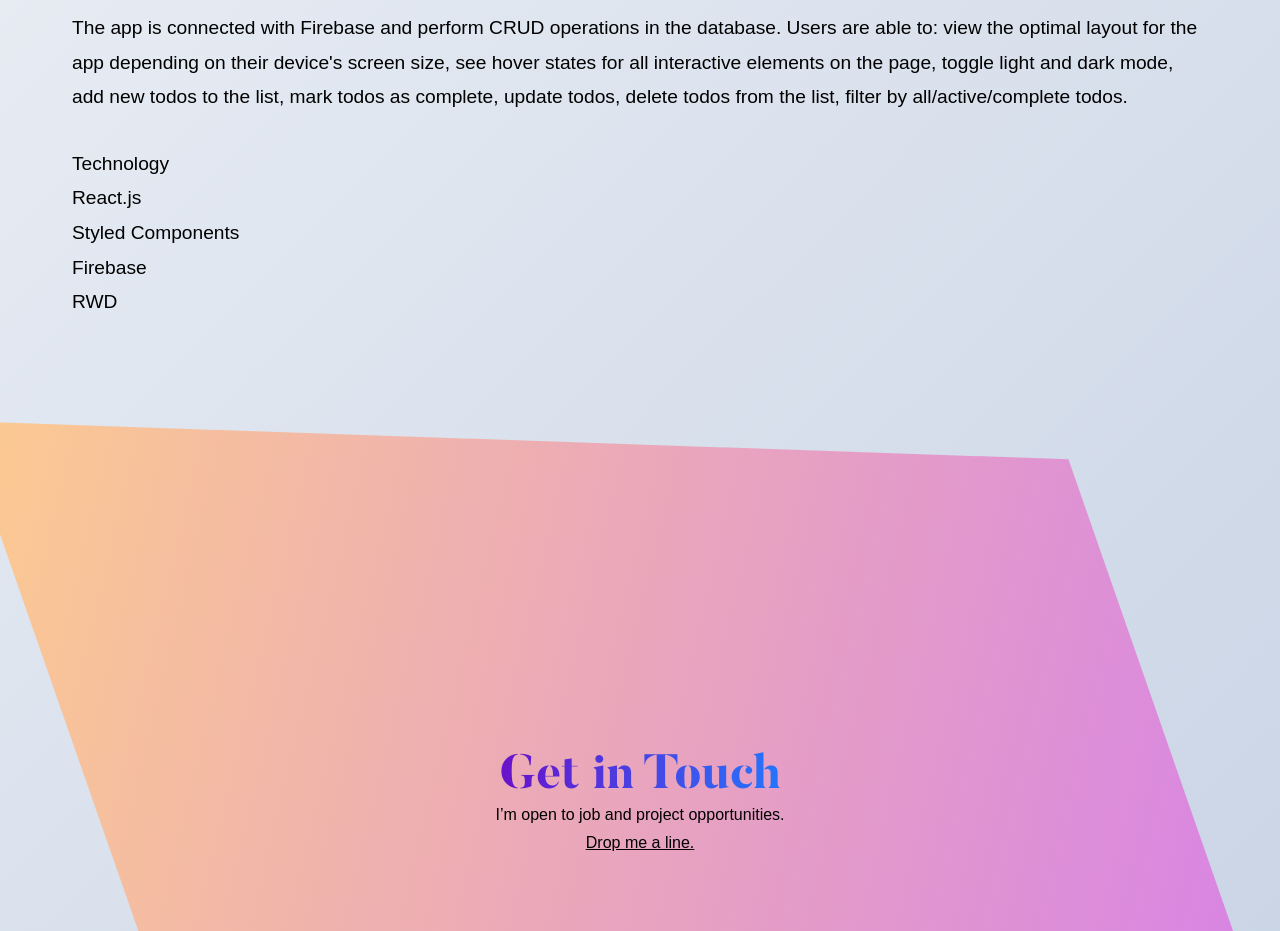
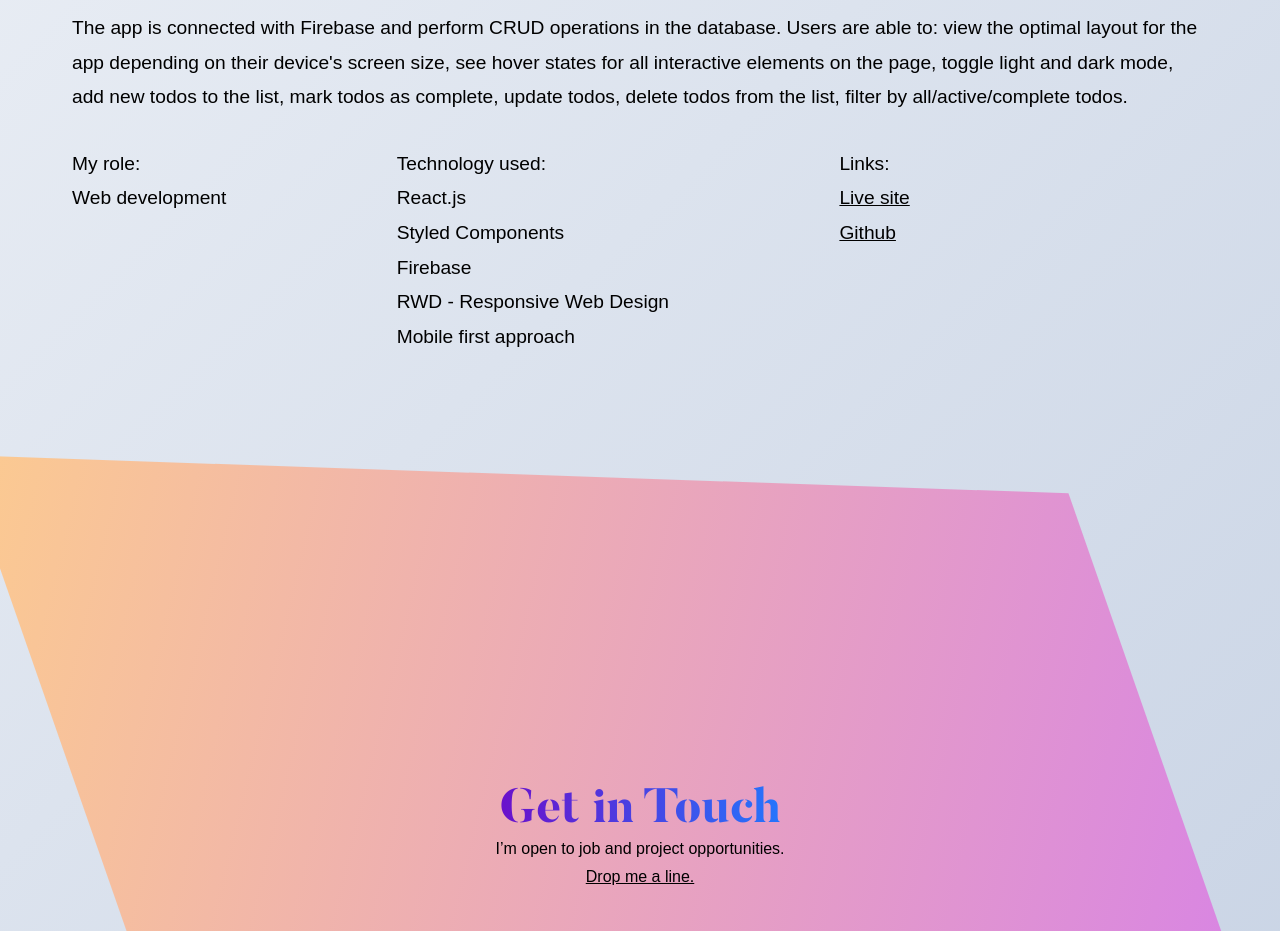
Before and after one commit to lukaszkus/lk-portfolio, a React (Create React App) app: page /work/todo-app in a window 1280 px wide. Shown: the part 1120-2051 px from the top of the page. Built offline with nearby package versions, Linux system fonts and the light colour scheme.

Commit message:
portfolioItems & TodoApp update

```diff
--- a/src/utils/portfolioItems.js
+++ b/src/utils/portfolioItems.js
@@ -8,7 +8,18 @@ const portfolioItems = [
         "Todo App is a simple tool to help you organise everything. It’s a list of tasks you need to complete or things that you want to do. This projects is a solution to the Todo app challenge on Frontend Mentor.",
       details:
         "The app is connected with Firebase and perform CRUD operations in the database. Users are able to: view the optimal layout for the app depending on their device's screen size, see hover states for all interactive elements on the page, toggle light and dark mode, add new todos to the list, mark todos as complete, update todos, delete todos from the list, filter by all/active/complete todos.",
-      technology: ["React.js", "Styled Components", "Firebase", "RWD"],
+      technology: [
+        "React.js",
+        "Styled Components",
+        "Firebase",
+        "RWD - Responsive Web Design",
+        "Mobile first approach",
+      ],
+      role: ["Web development"],
+      links: {
+        liveSite: "https://todo-fm.netlify.app/",
+        github: "https://github.com/lukaszkus/todo-app",
+      },
     },
     url: "../images/todo.png",
     bgColor: "linear-gradient(45deg, #b721ff 0%, #21d4fd 100%)",
--- a/src/work/TodoApp.js
+++ b/src/work/TodoApp.js
@@ -77,6 +77,13 @@ const Description = styled.div`
   }
 `;
 
+const ListWrapper = styled.div`
+  @media ${breakpoint.device.tablet} {
+    display: flex;
+    gap: 15%;
+  }
+`;
+
 const List = styled.ul`
   list-style: none;
   font-family: "Poppins", sans-serif;
@@ -85,6 +92,15 @@ const List = styled.ul`
 
   p {
     font-weight: 400;
+  }
+
+  a {
+    color: #000;
+
+    &:hover {
+      // cursor: pointer;
+      color: #6a11cb;
+    }
   }
 
   @media ${breakpoint.device.tablet} {
@@ -117,12 +133,29 @@ function TodoApp({ offset }) {
             <p>{project.details}</p>
           </Description>
 
-          <List>
-            <p>Technology</p>
-            {project.technology.map((item) => (
-              <li>{item}</li>
-            ))}
-          </List>
+          <ListWrapper>
+            <List>
+              <p>My role:</p>
+              {project.role.map((item, index) => (
+                <li key={index}>{item}</li>
+              ))}
+            </List>
+            <List>
+              <p>Technology used:</p>
+              {project.technology.map((item, index) => (
+                <li key={index}>{item}</li>
+              ))}
+            </List>
+            <List>
+              <p>Links:</p>
+              <li>
+                <a href={project.links.liveSite}>Live site</a>
+              </li>
+              <li>
+                <a href={project.links.github}>Github</a>
+              </li>
+            </List>
+          </ListWrapper>
         </DescContainer>
       </Project>
     </>
```
